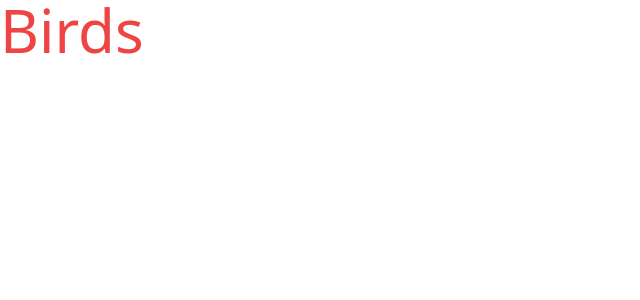
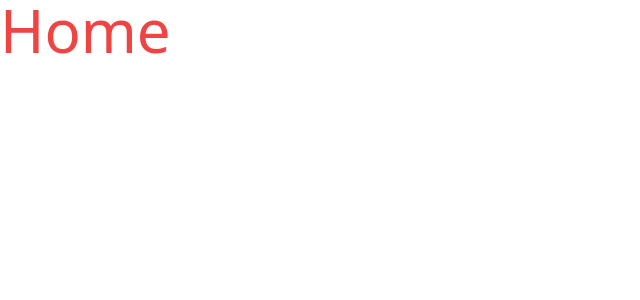
Before and after one commit to DeKeyserThyssa/birdsmct, a Vue app in the folder pwa/: page / in a window 1280 px wide. Shown: the top 300 px of the page, without its empty margins (0-640 px from the left). Built offline with nearby package versions, Linux system fonts and the light colour scheme.

Commit message:
feat: labo-01-intro-router

```diff
--- a/pwa/package.json
+++ b/pwa/package.json
@@ -10,7 +10,8 @@
   },
   "dependencies": {
     "@unocss/reset": "^0.45.21",
-    "vue": "^3.2.37"
+    "vue": "^3.2.37",
+    "vue-router": "^4.1.5"
   },
   "devDependencies": {
     "@vitejs/plugin-vue": "^3.1.0",
--- a/pwa/src/App.vue
+++ b/pwa/src/App.vue
@@ -1,5 +1,5 @@
 <template>
-  <div class="text-red-500 text-6xl">Birds</div>
+  <div class="text-red-500 text-6xl"><router-view></router-view></div>
 </template>
 
 <script setup lang="ts"></script>
--- /dev/null
+++ b/pwa/src/bootstrap/router.ts
@@ -0,0 +1,18 @@
+import {
+  createRouter,
+  createWebHistory,
+  Router,
+  RouteRecordRaw,
+} from 'vue-router'
+
+const routes: RouteRecordRaw[] = [
+  {
+    path: '/',
+    name: 'Home',
+    component: () => import('../screens/Home.vue'),
+  },
+]
+
+const router: Router = createRouter({ history: createWebHistory(), routes })
+
+export default router
--- a/pwa/src/main.ts
+++ b/pwa/src/main.ts
@@ -3,7 +3,10 @@ import App from './App.vue'
 
 import '@unocss/reset/tailwind.css'
 import 'uno.css'
+import router from './bootstrap/router'
 
 const app: VueApp = createApp(App)
 
+app.use(router)
+
 app.mount('#app')
--- /dev/null
+++ b/pwa/src/screens/Home.vue
@@ -0,0 +1,3 @@
+<template>
+    <h1>Home</h1>
+</template>
```
Also changed, not shown: 1 other file (tests, documents, lock files or other folders).
